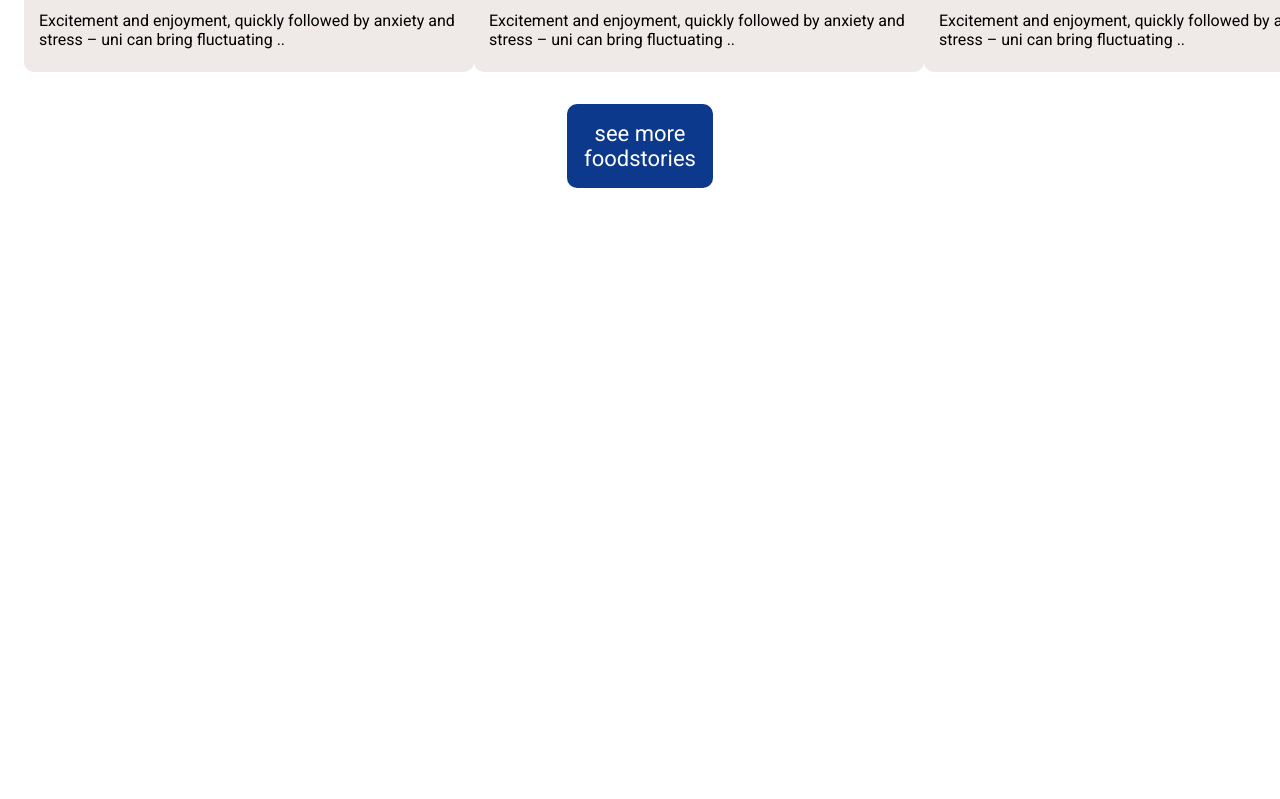
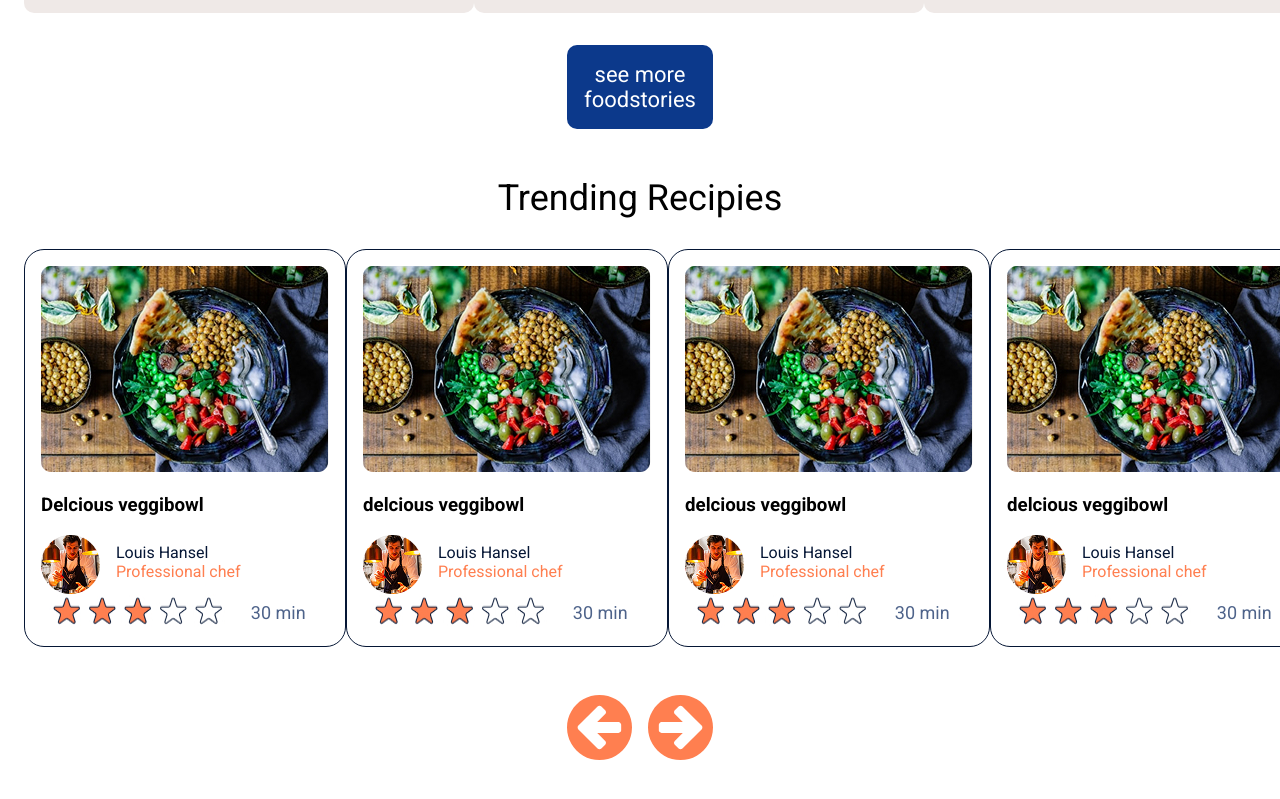
Before and after one commit to TobiasVraa/WTAF, a plain HTML site: page Index.html in a window 1280 px wide. Shown: the part 1297-2096 px from the top of the page. Before the commit the page ends 1533 px from the top, so only its background shows below. Drawn offline with Linux system fonts and the light colour scheme.

Commit message:
fixed bugs and more added to landingpage

```diff
--- a/Index.html
+++ b/Index.html
@@ -75,6 +75,82 @@
             <button class="tertiaryButton">see more <br>foodstories</button>
         </div>
     </section>
+    <section class="chefSlider">
+        <h2>Trending Recipies</h2>
+        <div>
+            <div class="opskriftCard">
+                <img src="./asset/img/Rectangle 2.jpg" alt="Delcious veggibowl">
+                <h3>Delcious veggibowl</h3>
+                <div class="chefCardInfo">
+                    <img src="./asset/img/Ellipse 2.png" alt="Billede af louis hansel">
+                    <div class="chefInfo">
+                        <a href="./chef.html">Louis Hansel</a>
+                        <p>Professional chef</p>
+                    </div>
+                </div>
+                <div class="ratingOgTime">
+                    <img src="./asset/img/Group 3.jpg" alt="3 ud af 5 stjerner">
+                    <p>30 min</p>
+                </div>
+            </div>
+            <div class="opskriftCard">
+                <img src="./asset/img/Rectangle 2.jpg" alt="">
+                <h3>delcious veggibowl</h3>
+                <div class="chefCardInfo">
+                    <img src="./asset/img/Ellipse 2.png" alt="Billede af louis hansel">
+                    <div class="chefInfo">
+                        <a href="./chef.html">Louis Hansel</a>
+                        <p>Professional chef</p>
+                    </div>
+                </div>
+                <div class="ratingOgTime">
+                    <img src="./asset/img/Group 3.jpg" alt="3 ud af 5 stjerner">
+                    <p>30 min</p>
+                </div>
+            </div>
+                    <div class="opskriftCard">
+                <img src="./asset/img/Rectangle 2.jpg" alt="">
+                <h3>delcious veggibowl</h3>
+                <div class="chefCardInfo">
+                    <img src="./asset/img/Ellipse 2.png" alt="Billede af louis hansel">
+                    <div class="chefInfo">
+                        <a href="./chef.html">Louis Hansel</a>
+                        <p>Professional chef</p>
+                    </div>
+                </div>
+                <div class="ratingOgTime">
+                    <img src="./asset/img/Group 3.jpg" alt="3 ud af 5 stjerner">
+                    <p>30 min</p>
+                </div>
+            </div>
+                    <div class="opskriftCard">
+                <img src="./asset/img/Rectangle 2.jpg" alt="">
+                <h3>delcious veggibowl</h3>
+                <div class="chefCardInfo">
+                    <img src="./asset/img/Ellipse 2.png" alt="Billede af louis hansel">
+                    <div class="chefInfo">
+                        <a href="./chef.html">Louis Hansel</a>
+                        <p>Professional chef</p>
+                    </div>
+                </div>
+                <div class="ratingOgTime">
+                    <img src="./asset/img/Group 3.jpg" alt="3 ud af 5 stjerner">
+                    <p>30 min</p>
+                </div>
+            </div>
+        </div>
+        <figure>
+            <img src="./asset/img/arrowLeft.svg" alt="Arrow left">
+            <img src="./asset/img/arrowRight.svg" alt="Arrow right">
+        </figure>
+        </section>
+        <section>
+            <div class="recomendChef">
+                <img src="" alt="">
+                <a href=""></a>
+                <p></p>
+            </div>
+        </section>
 </main>
 
 </body>
--- a/asset/css/style.css
+++ b/asset/css/style.css
@@ -142,6 +142,10 @@ background-color: var(--tritiaryColor);
     justify-content: center;
 }
 
+.tipContainer h2{
+    margin: 0;
+}
+
 .tipContainer p:nth-of-type(1){
     font-size: var(--titleFontSize);
     color: var(--white);
@@ -162,11 +166,13 @@ background-color: var(--tritiaryColor);
 .tipContainer .chefKomponent p:nth-of-type(1){
     grid-column: 2/2;
     grid-row: 1/1;
+    margin: 0;
 }
 
 .tipContainer .chefKomponent p:nth-of-type(2){
     grid-column: 2/2;
     grid-row: 2/2;
+    margin: 0;
 }
 
 
@@ -263,7 +269,6 @@ margin-right: var(--lgSpacer);
     flex-direction: row;
     gap: var(--smSpacer);
     padding-top: var(--smSpacer);
-    padding-bottom: var(--smSpacer);
 }
 
 .kommentarCardSmall .chefInfo{
@@ -292,12 +297,15 @@ margin-right: var(--lgSpacer);
 .ratingOgTime{
     display: flex;
     flex-direction: row;
-    justify-content: space-between;
+    justify-content: space-evenly;
 }
+
+
 .ratingOgTime p{
     padding-top: var(--TnSpacer);
     font-size: var(--pFontSize);
     color: var(--grey600);
+    margin: 0;
 }
 .chefInfo{
     padding-top: var(--TnSpacer);
@@ -311,6 +319,7 @@ margin-right: var(--lgSpacer);
 .chefInfo p{
     color: var(--primaryColor);
     padding: 0;
+    margin: 0;
 }
 
 .chefCardInfo{
@@ -467,6 +476,9 @@ margin-right: var(--lgSpacer);
     padding: 0;
 }
 
+.trendingContainer .smallprofilposter p{
+    margin: 0;
+}
 
 .trendingContainer{
     display: flex;
@@ -484,3 +496,11 @@ margin-right: var(--lgSpacer);
     margin-top: var(--mdSpacer);
     margin-bottom: var(--lgSpacer);
 }
+
+/* styling til trending recipies */
+
+.chefSlider h2{
+    font-size: var(--h2FontSize);
+    text-align: center;
+    font-weight: normal;
+}
```
